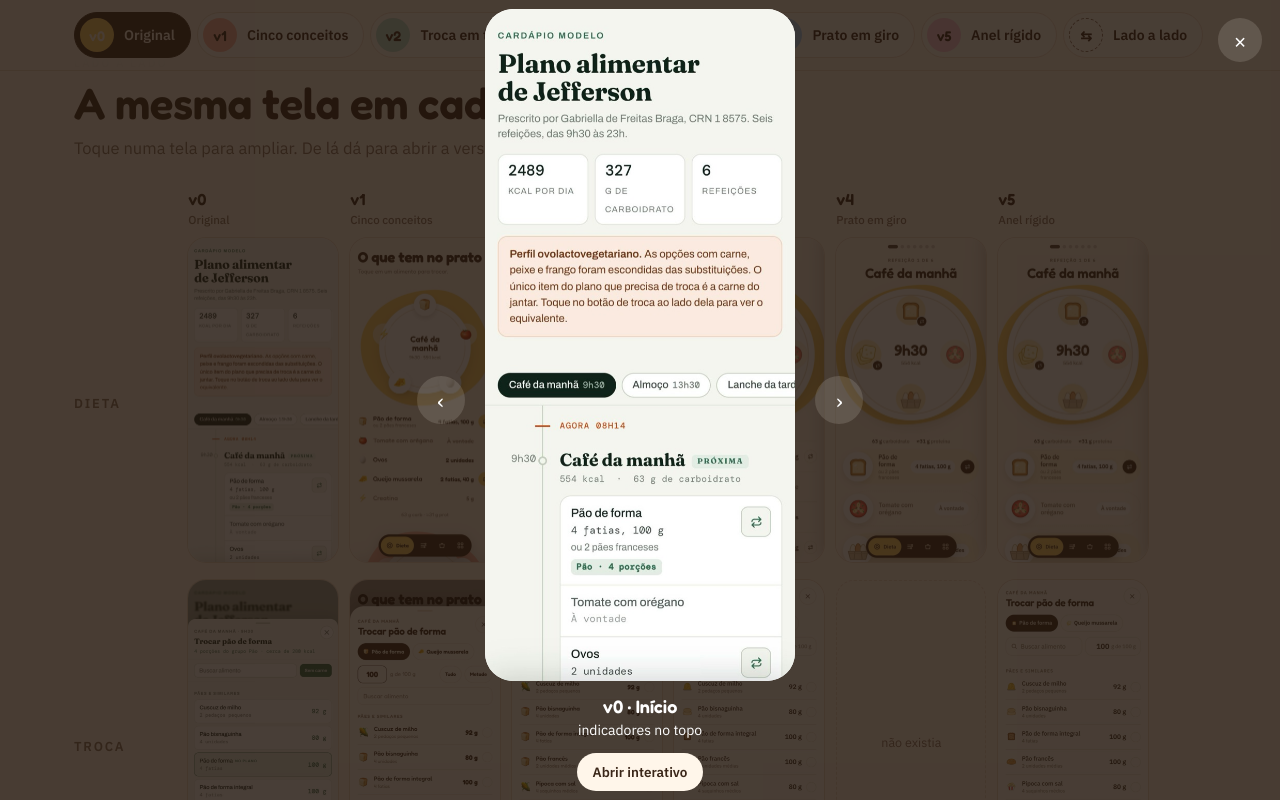
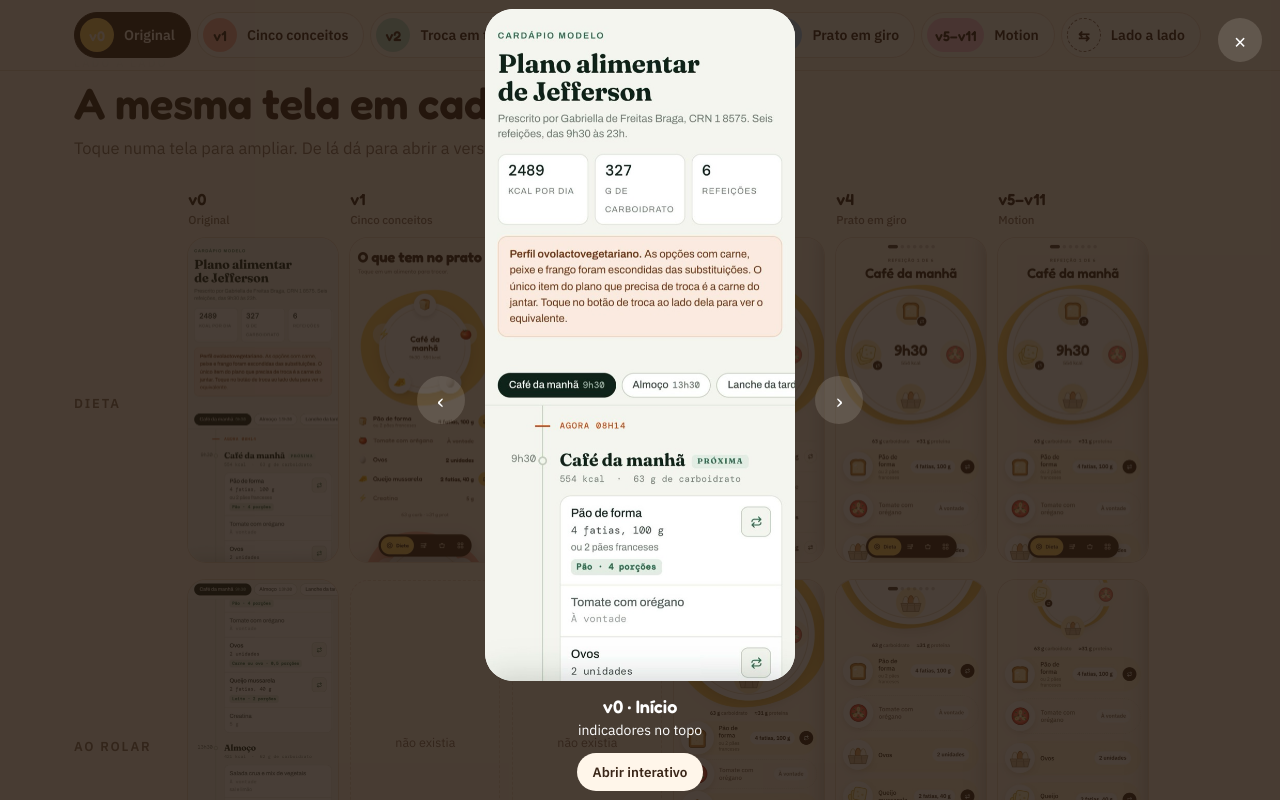
Before and after one commit to jeffmaia/dieta, a plain HTML site: page linha-do-tempo/index.html in a window 1280 px wide. Both pictures are taken after a click on the button 263 px from the left and 1955 px from the top of the page. Shown: the part 1555-2355 px from the top of the page. Drawn offline with nearby package versions, Linux system fonts and the light colour scheme.

Commit message:
Linha do tempo: agrupa v5 a v11 na fase de motion, com telas novas
Co-Authored-By: Claude Opus 5.5 <noreply@anthropic.com>

```diff
--- a/linha-do-tempo/index.html
+++ b/linha-do-tempo/index.html
@@ -52,7 +52,7 @@ p{margin:0;text-wrap:pretty}
 .trilho{display:flex;gap:6px;overflow-x:auto;padding:12px 24px;max-width:1180px;margin:0 auto;scrollbar-width:none}
 .trilho::-webkit-scrollbar{display:none}
 .no{flex:0 0 auto;display:flex;align-items:center;gap:10px;padding:5px 15px 5px 5px;border-radius:999px;border:1.5px solid var(--line);background:var(--surface);transition:background .2s,border-color .2s}
-.no i{font-style:normal;width:34px;height:34px;border-radius:50%;display:grid;place-items:center;background:var(--c);font-family:var(--display);font-weight:600;font-size:14px}
+.no i{font-style:normal;min-width:34px;height:34px;padding:0 8px;white-space:nowrap;border-radius:999px;display:grid;place-items:center;background:var(--c);font-family:var(--display);font-weight:600;font-size:14px}
 .no span{font-size:14px;font-weight:600;white-space:nowrap}
 .no[aria-selected="true"]{background:var(--fg);border-color:var(--fg);color:var(--bg)}
 .no.lado i{background:transparent;border:1.5px dashed var(--muted)}
@@ -75,6 +75,8 @@ p{margin:0;text-wrap:pretty}
 .tela-b img{width:100%;height:100%;object-fit:cover}
 .tela-b:hover .th{transform:translateY(-2px)}
 .tela-b[aria-pressed="true"] .th{box-shadow:0 0 0 3px var(--fg)}
+.tela-b.larga{grid-column:span 3}
+.tela-b.larga .th{aspect-ratio:16/10;height:auto}
 .tela-b span{font-size:13px;font-weight:600;line-height:1.25}
 .tela-b span small{display:block;font-weight:400;color:var(--muted);font-size:12px}
 .nav-fase{display:flex;gap:8px;margin-top:28px}
@@ -160,9 +162,9 @@ footer .wrap{border-top:1px solid var(--line);padding-top:22px}
     <div>
       <div class="eyebrow">Estudo de caso · app de dieta</div>
       <h1>Do incômodo<br>ao&nbsp;prato</h1>
-      <p class="lead">Um plano alimentar em HTML virou o app que eu consulto todo dia no celular. Seis versões, cada uma respondendo a um incômodo de uso.</p>
+      <p class="lead">Um plano alimentar em HTML virou o app que eu consulto todo dia no celular. Doze versões, cada uma respondendo a um incômodo de uso.</p>
       <div class="stats" aria-label="Números do projeto">
-        <div style="--c:var(--c0)"><b>6</b><span>versões</span></div>
+        <div style="--c:var(--c0)"><b>12</b><span>versões</span></div>
         <div style="--c:var(--c1)"><b>5</b><span>conceitos</span></div>
         <div style="--c:var(--c2)"><b>30</b><span>telas</span></div>
         <div style="--c:var(--c4)"><b>151</b><span>ícones</span></div>
@@ -272,17 +274,18 @@ const FASES = [
    porques:[['Rolagem estável','O prato e o fundo tremiam ao rolar a página.'],['Um giro só','A transição do almoço criava unidade; virou a regra.'],['Mercado prático','Marcar tudo, 7 ou 14 dias e um motion leve ao riscar o item.']],
    telas:[['v4_prato','Prato','giro em todas',H+'v4-prato-giro/4-prato.html',[]],['v4_lista','Pílulas','lista padrão',H+'v4-prato-giro/4-prato.html',['rolar:430']],['v4_mercado','Mercado','itens marcados',H+'v4-prato-giro/4-prato.html',['view:mercado','marcar']]] },
 
- { id:'v5', n:'v5', nome:'Anel rígido', cor:5,
-   titulo:'Os ícones giram juntos, como um anel',
-   resumo:'Na refeição com mais ícones, uns batiam nos outros. Agora o anel inteiro gira e encolhe junto, sem atraso nem sobreposição.',
+ { id:'v5', n:'v5–v11', nome:'Motion', cor:5,
+   titulo:'O prato que gira, encolhe e segue o dedo',
+   resumo:'Sete versões só de movimento: os ícones giram como um anel, o prato encolhe ao rolar e, fora do celular, o app abre numa moldura de iPhone.',
    citacao:'Estão sobrepondo um ícone ao outro. A gente tem que começar a animar tudo junto para que eles não se sobreponham.',
-   porques:[['Mesmo início','Cada ícone começava num momento; os primeiros batiam nos parados.'],['Distância fixa','Girar o anel inteiro mantém o espaço entre os ícones.'],['Sem cruzar','Quem sai some antes da metade do arrasto; quem chega, depois.']],
-   telas:[['v5_prato','Café da manhã','versão atual',H+'v5-anel-rigido/4-prato.html',[]],['v5_almoco','Almoço','próxima refeição',H+'v5-anel-rigido/4-prato.html',['proxima']],['v5_troca','Troca','tela cheia',H+'v5-anel-rigido/4-prato.html',['troca']],['v5_alteracoes','Alterações','original guardada',H+'v5-anel-rigido/4-prato.html',['troca','opcao','salvar','view:alteracoes']],['v5_mercado','Mercado','7 ou 14 dias',H+'v5-anel-rigido/4-prato.html',['view:mercado']]] },
+   porques:[['Anel rígido · v5','Cada ícone começava num momento e batia nos parados. Agora o anel inteiro gira junto.'],['Moldura · v6–v7','No computador, o app abre num iPhone com QR para o celular; dá para arrastar com o mouse.'],['Prato encolhe · v8–v11','Ao rolar, o prato cede espaço à lista, encolhe pelo topo e os ícones vão para a borda.']],
+   telas:[['v5_prato','Anel rígido','v5 · café da manhã',H+'v5-anel-rigido/4-prato.html',[]],['v5_almoco','Giro','v5 · próxima refeição',H+'v5-anel-rigido/4-prato.html',['proxima']],['v6_moldura','Moldura de iPhone','v6 · fora do celular',null,[],'larga'],['v8_rolar300','Encolhe ao rolar','v8 · até 50%',H+'v8-encolhe-ao-rolar/4-prato.html',['rolar:300']],['v9_rolar300','Prato preso','v9 · encolhe parado',H+'v9-prato-preso-encolhe/4-prato.html',['rolar:300']],['v10_rolar300','Encolhe pelo topo','v10 · lista sobe junto',H+'v10-encolhe-pelo-topo/4-prato.html',['rolar:300']],['v11_rolar180','Ícones na borda','v11 · versão atual',H+'v11-icones-na-borda/4-prato.html',['rolar:180']],['v5_troca','Troca','tela cheia',H+'v11-icones-na-borda/4-prato.html',['troca']],['v5_alteracoes','Alterações','original guardada',H+'v11-icones-na-borda/4-prato.html',['troca','opcao','salvar','view:alteracoes']],['v5_mercado','Mercado','7 ou 14 dias',H+'v11-icones-na-borda/4-prato.html',['view:mercado']]] },
 ];
 const TELAS = {}; FASES.forEach(f => f.telas.forEach(t => TELAS[t[0]] = { f, t }));
 
 const COMP = [
   ['Dieta',      ['v0_topo','v1_4-prato','v2_menu_botao','v3_prato','v4_prato','v5_prato']],
+  ['Ao rolar',   ['v0_lista',null,null,'v3_lista_pilulas','v4_lista','v11_rolar180']],
   ['Troca',      ['v0_troca','v1_troca','v2_troca_4-prato','v3_troca',null,'v5_troca']],
   ['Mercado',    [null,'v1_mercado',null,'v3_mercado','v4_mercado','v5_mercado']],
   ['Alterações', [null,'v1_alteracoes',null,null,null,'v5_alteracoes']],
@@ -314,7 +317,7 @@ async function executar(acts){
     else if(k==='orig-troca') c('.swap');
     else if(k==='marcar') d.querySelectorAll('.mk li>button').forEach((b,i)=>{ if(i===0||i===2||i===3) b.click(); });
     else if(k==='proxima') { const s = d.querySelector('#dieta'); if(s) s.scrollTo({left:w.innerWidth,behavior:'smooth'}); }
-    else if(k==='rolar') { const y=+r[0]; [...d.querySelectorAll('*')].filter(e=>e.scrollHeight>e.clientHeight+50&&/auto|scroll/.test(w.getComputedStyle(e).overflowY)).forEach(e=>e.scrollTo({top:y,behavior:'smooth'})); w.scrollTo({top:y,behavior:'smooth'}); }
+    else if(k==='rolar') { const y=+r[0]; [...d.querySelectorAll('*')].filter(e=>e.scrollHeight>e.clientHeight+50&&/auto|scroll/.test(w.getComputedStyle(e).overflowY)).forEach(e=>{ e.scrollTop=y; }); w.scrollTo(0,y); }
     await espera(450);
   }
 }
@@ -354,7 +357,7 @@ function irFase(id, rolar, tela){
        <div class="citacao">“${esc(f.citacao)}”<cite>O que eu pedi, levemente editado.</cite></div>
        <ul class="porques">${f.porques.map(p=>`<li><b>${esc(p[0])}</b>${esc(p[1])}</li>`).join('')}</ul>
        <div class="telas-h"><div class="eyebrow">Telas desta versão</div><small>Toque para abrir no celular</small></div>
-       <div class="telas">${f.telas.map(t=>`<button class="tela-b" data-t="${t[0]}" aria-pressed="false"><div class="th"><img src="telas/${t[0]}.jpg" alt="${esc(t[1])}" loading="lazy"></div><span>${esc(t[1])}<small>${esc(t[2])}</small></span></button>`).join('')}</div>
+       <div class="telas">${f.telas.map(t=>`<button class="tela-b${t[5]?' larga':''}" data-t="${t[0]}" aria-pressed="false"><div class="th"><img src="telas/${t[0]}.jpg" alt="${esc(t[1])}" loading="lazy"></div><span>${esc(t[1])}<small>${esc(t[2])}</small></span></button>`).join('')}</div>
        <div class="nav-fase">${ant?`<button class="btn sec" data-go="${ant.id}">← ${esc(ant.n)}</button>`:''}${prox?`<button class="btn" data-go="${prox.id}">${esc(prox.n)} · ${esc(prox.nome)} →</button>`:''}</div>
      </div>
      <div class="lado-fone">
@@ -363,7 +366,7 @@ function irFase(id, rolar, tela){
      </div>
    </div>`;
   ifr = $('#ifr');
-  art.querySelectorAll('.tela-b').forEach(b=>b.onclick=()=>abrirTela(b.dataset.t));
+  art.querySelectorAll('.tela-b').forEach(b=>b.onclick=()=> TELAS[b.dataset.t].t[3] ? abrirTela(b.dataset.t) : ampliar(0,[b.dataset.t]));
   art.querySelectorAll('[data-go]').forEach(b=>b.onclick=()=>irFase(b.dataset.go,true));
   abrirTela(tela || f.telas[0][0]);
   history.replaceState(null,'','#'+id);
@@ -371,9 +374,9 @@ function irFase(id, rolar, tela){
 }
 
 /* ---------- lado a lado + ampliar ---------- */
-let ordem = [], atual = 0;
+let ordemComp = [], ordem = [], atual = 0;
 function renderComp(){
-  ordem = [];
+  ordem = ordemComp;
   const cab = `<tr><th class="lin"></th>${FASES.map(f=>`<th>${esc(f.n)}<small>${esc(f.nome)}</small></th>`).join('')}</tr>`;
   const linhas = COMP.map(([nome, ids]) => `<tr><th class="lin">${esc(nome)}</th>${ids.map(id=>{
     if(!id) return `<td><div class="vazio">não existia</div></td>`;
@@ -383,7 +386,8 @@ function renderComp(){
   $('#comp').innerHTML = `<table>${cab}${linhas}</table>`;
   $('#comp').querySelectorAll('[data-i]').forEach(b=>b.onclick=()=>ampliar(+b.dataset.i));
 }
-function ampliar(i){
+function ampliar(i, lista){
+  if(lista) ordem = lista; else if(!$('#lb').classList.contains('on')) ordem = ordemComp;
   atual = (i + ordem.length) % ordem.length;
   const x = TELAS[ordem[atual]];
   $('#lbImg').src = `telas/${ordem[atual]}.jpg`;
@@ -396,7 +400,7 @@ $('#lbX').onclick = fechar;
 $('#lb').onclick = e => { if(e.target.id==='lb') fechar(); };
 $('#lbA').onclick = () => ampliar(atual-1);
 $('#lbP').onclick = () => ampliar(atual+1);
-$('#lbAbrir').onclick = () => { const id = ordem[atual]; fechar(); irFase(TELAS[id].f.id, true, id); };
+$('#lbAbrir').onclick = () => { const id = ordem[atual]; fechar(); irFase(TELAS[id].f.id, true, TELAS[id].t[3] ? id : null); };
 document.addEventListener('keydown', e => { if(!$('#lb').classList.contains('on')) return;
   if(e.key==='Escape') fechar(); if(e.key==='ArrowLeft') ampliar(atual-1); if(e.key==='ArrowRight') ampliar(atual+1); });
 
```
Also changed, not shown: linha-do-tempo/telas/v10_rolar300.jpg (added), linha-do-tempo/telas/v11_rolar180.jpg (added), linha-do-tempo/telas/v6_moldura.jpg (added), linha-do-tempo/telas/v8_rolar300.jpg (added), linha-do-tempo/telas/v9_rolar300.jpg (added).
